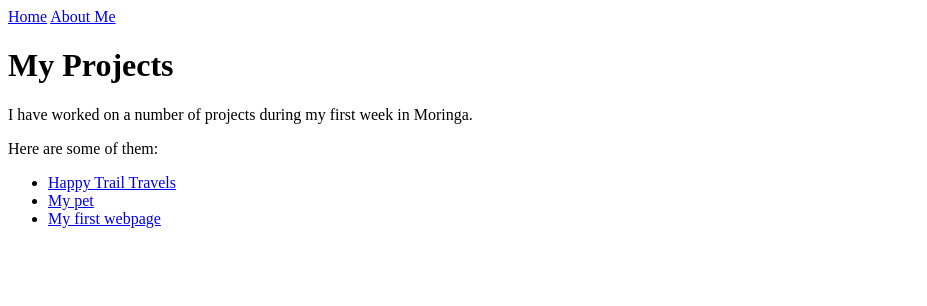
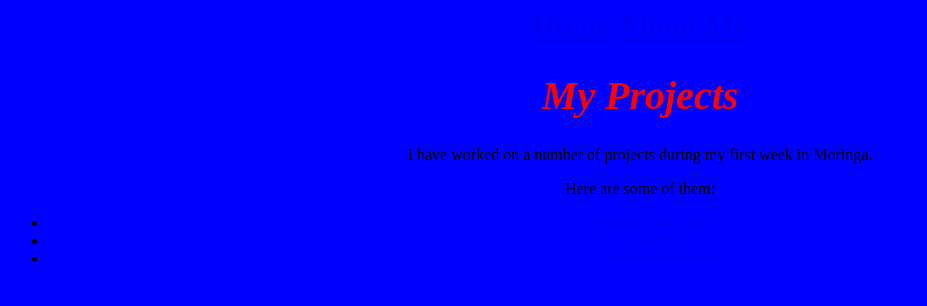
Before and after one commit to vmuchui/muchui-portfolio, a plain HTML site: page projects.html in a window 1280 px wide. Shown: the whole page, without its empty margins (0-927 px from the left). Drawn offline with Linux system fonts and the light colour scheme.

Commit message:
this commit adds projects.css file

```diff
--- a/css/projects.css
+++ b/css/projects.css
@@ -0,0 +1,13 @@
+body{
+  text-align: center;
+  background-color: blue;
+}
+h1{
+  color: red;
+  font-style: italic;
+  font-size: 40px;
+}
+.size{
+  font-size: 32px;
+  color: #0000ff;
+}
--- a/projects.html
+++ b/projects.html
@@ -6,7 +6,7 @@
     <title>My Projects</title>
   </head>
   <body>
-    <nav>
+    <nav class="size">
       <a href="index.html">Home</a>
       <a href="aboutme.html">About Me</a>
     </nav>
```
